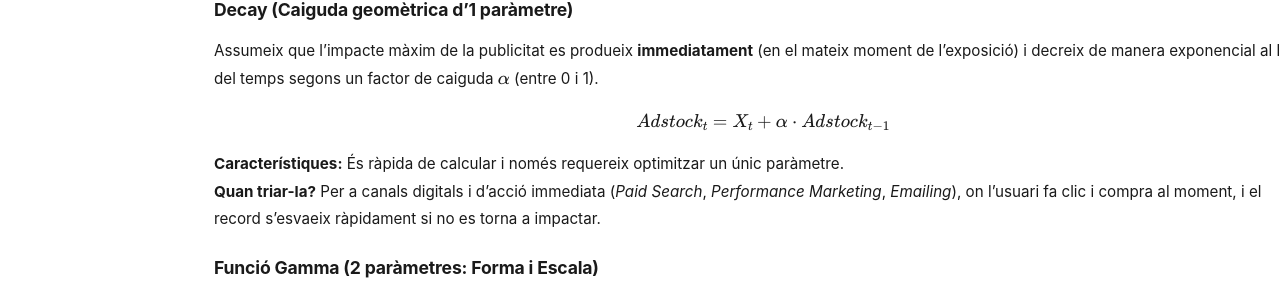
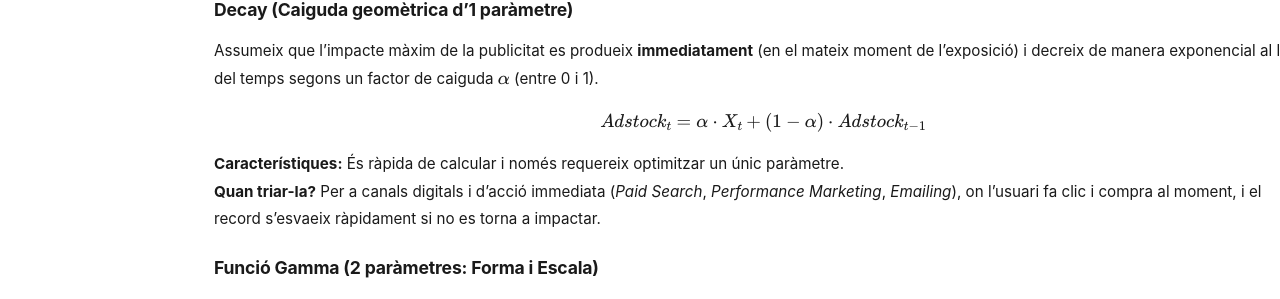
Before and after one commit to alberthr/alberthr.github.io, a Jekyll site: the page built from _posts/2018-10-01-decisions-mmm.md, in a window 1280 px wide and 900 px high, scrolled down 1259 px. Shown: the part 151-450 px from the top of the window. Built offline with Jekyll 4.4.1, drawn with Linux system fonts in a browser that asks for light colours; comment, search, counter and statistics services are not loaded.

Commit message:
Update 2018-10-01-decisions-mmm.md

```diff
--- a/_posts/2018-10-01-decisions-mmm.md
+++ b/_posts/2018-10-01-decisions-mmm.md
@@ -45,7 +45,8 @@ Un anunci vist avui pot generar una venda demà o la setmana vinent. Aquesta mem
 ### Decay (Caiguda geomètrica d'1 paràmetre)
 Assumeix que l'impacte màxim de la publicitat es produeix **immediatament** (en el mateix moment de l'exposició) i decreix de manera exponencial al llarg del temps segons un factor de caiguda $\alpha$ (entre 0 i 1).
 
-<center>$Adstock_t = X_t + \alpha \cdot Adstock_{t-1}$</center>
+<center>$Adstock_t = \alpha \cdot X_t + (1 - \alpha) \cdot Adstock_{t-1}$</center>
+
 
 * **Característiques:** És ràpida de calcular i només requereix optimitzar un únic paràmetre.
 * **Quan triar-la?** Per a canals digitals i d'acció immediata (*Paid Search*, *Performance Marketing*, *Emailing*), on l'usuari fa clic i compra al moment, i el record s'esvaeix ràpidament si no es torna a impactar.
```
